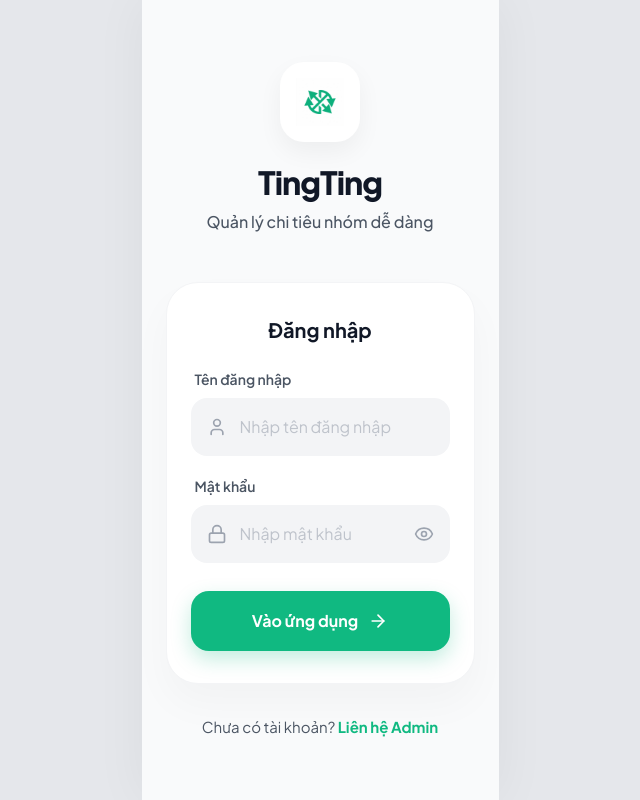
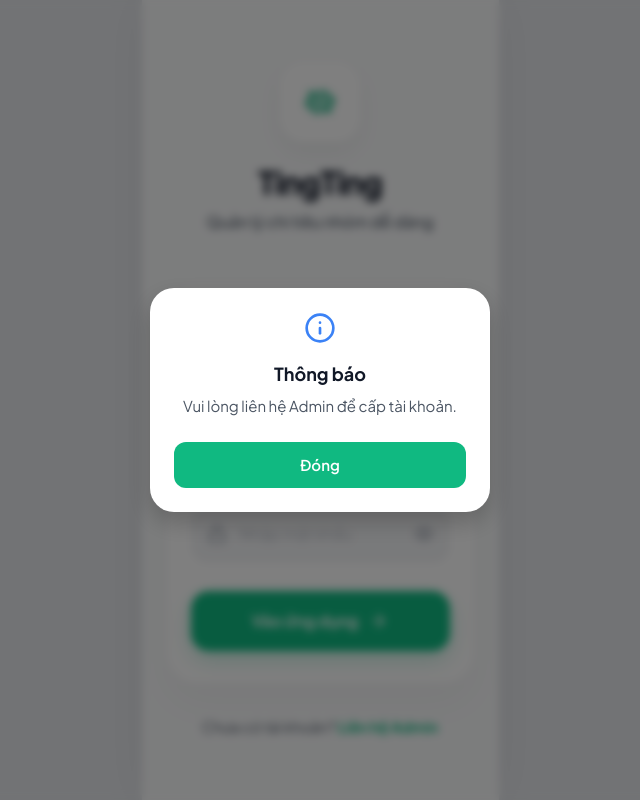
Before and after one commit to nguyenquynhgia-79/ting-ting-app, a React (Vite) app in the folder FE/: page /login in a window 1280 px wide. Both pictures are taken after a click on the button "Liên hệ Admin". Shown: the whole page, without its empty margins (320-960 px from the left). Built offline with nearby package versions, Linux system fonts and the light colour scheme; no server answers.

Commit message:
feat: Replace native window alert/confirm with custom Dialog UI across all pages

```diff
--- a/FE/src/App.tsx
+++ b/FE/src/App.tsx
@@ -13,6 +13,7 @@
 import EditExpense from './pages/EditExpense';
 import { AuthProvider, useAuth } from './hooks/useAuth';
 import { SocketProvider } from './hooks/useSocket';
+import { DialogProvider } from './contexts/DialogContext';
 
 const PrivateRoute = ({ children }: { children: React.ReactNode }) => {
   const { token } = useAuth();
@@ -23,6 +24,7 @@
   return (
     <AuthProvider>
       <SocketProvider>
+        <DialogProvider>
           <div className="container">
             <Router>
             <Routes>
@@ -118,6 +120,7 @@
             </Routes>
           </Router>
         </div>
+        </DialogProvider>
       </SocketProvider>
     </AuthProvider>
   );
--- a/FE/src/components/TransferOwnershipModal.tsx
+++ b/FE/src/components/TransferOwnershipModal.tsx
@@ -1,6 +1,7 @@
 import React, { useState } from 'react';
 import { Crown, X } from 'lucide-react';
 import api from '../services/api';
+import { useDialog } from '../contexts/DialogContext';
 
 interface Member {
   user_id: string;
@@ -23,6 +24,7 @@
 const TransferOwnershipModal: React.FC<Props> = ({ groupId, groupName, members, onSuccess, onClose, isLeaving = false }) => {
   const [selected, setSelected] = useState<string | null>(null);
   const [loading, setLoading] = useState(false);
+  const dialog = useDialog();
 
   const handleTransfer = async () => {
     if (!selected) return;
@@ -31,7 +33,7 @@
       await api.patch(`/groups/${groupId}/transfer-owner`, { newOwnerId: selected });
       onSuccess();
     } catch (err: any) {
-      alert(err.response?.data?.message || 'Chuyển quyền thất bại');
+      dialog.alert({ message: err.response?.data?.message || 'Chuyển quyền thất bại', type: 'error' });
     } finally {
       setLoading(false);
     }
--- /dev/null
+++ b/FE/src/contexts/DialogContext.tsx
@@ -0,0 +1,193 @@
+import React, { createContext, useContext, useState, ReactNode } from 'react';
+import { AlertCircle, CheckCircle, Info } from 'lucide-react';
+
+type DialogType = 'alert' | 'confirm';
+
+interface DialogOptions {
+  title?: string;
+  message: ReactNode;
+  confirmText?: string;
+  cancelText?: string;
+  type?: 'info' | 'warning' | 'error' | 'success';
+}
+
+interface DialogContextValue {
+  alert: (options: DialogOptions | string) => Promise<void>;
+  confirm: (options: DialogOptions | string) => Promise<boolean>;
+}
+
+const DialogContext = createContext<DialogContextValue | undefined>(undefined);
+
+export const useDialog = () => {
+  const context = useContext(DialogContext);
+  if (!context) {
+    throw new Error('useDialog must be used within a DialogProvider');
+  }
+  return context;
+};
+
+interface DialogState extends DialogOptions {
+  isOpen: boolean;
+  dialogType: DialogType;
+  resolve?: (value: any) => void;
+}
+
+export const DialogProvider: React.FC<{ children: ReactNode }> = ({ children }) => {
+  const [dialogState, setDialogState] = useState<DialogState>({
+    isOpen: false,
+    dialogType: 'alert',
+    message: '',
+  });
+
+  const alert = (options: DialogOptions | string): Promise<void> => {
+    return new Promise((resolve) => {
+      const opts = typeof options === 'string' ? { message: options } : options;
+      setDialogState({
+        isOpen: true,
+        dialogType: 'alert',
+        title: opts.title || 'Thông báo',
+        message: opts.message,
+        confirmText: opts.confirmText || 'Đóng',
+        type: opts.type || 'info',
+        resolve,
+      });
+    });
+  };
+
+  const confirm = (options: DialogOptions | string): Promise<boolean> => {
+    return new Promise((resolve) => {
+      const opts = typeof options === 'string' ? { message: options } : options;
+      setDialogState({
+        isOpen: true,
+        dialogType: 'confirm',
+        title: opts.title || 'Xác nhận',
+        message: opts.message,
+        confirmText: opts.confirmText || 'Xác nhận',
+        cancelText: opts.cancelText || 'Hủy bỏ',
+        type: opts.type || 'warning',
+        resolve,
+      });
+    });
+  };
+
+  const handleConfirm = () => {
+    setDialogState((prev) => ({ ...prev, isOpen: false }));
+    if (dialogState.resolve) {
+      dialogState.resolve(dialogState.dialogType === 'confirm' ? true : undefined);
+    }
+  };
+
+  const handleCancel = () => {
+    setDialogState((prev) => ({ ...prev, isOpen: false }));
+    if (dialogState.resolve) {
+      dialogState.resolve(false);
+    }
+  };
+
+  const getIcon = () => {
+    switch (dialogState.type) {
+      case 'warning': return <AlertCircle size={32} color="#F59E0B" />;
+      case 'error': return <AlertCircle size={32} color="#EF4444" />;
+      case 'success': return <CheckCircle size={32} color="#10B981" />;
+      default: return <Info size={32} color="#3B82F6" />;
+    }
+  };
+
+  return (
+    <DialogContext.Provider value={{ alert, confirm }}>
+      {children}
+
+      {dialogState.isOpen && (
+        <div
+          style={{
+            position: 'fixed',
+            top: 0, left: 0, right: 0, bottom: 0,
+            backgroundColor: 'rgba(0, 0, 0, 0.5)',
+            backdropFilter: 'blur(4px)',
+            display: 'flex',
+            alignItems: 'center',
+            justifyContent: 'center',
+            zIndex: 9999,
+            padding: '20px',
+          }}
+          onClick={dialogState.dialogType === 'alert' ? handleConfirm : handleCancel}
+        >
+          <div
+            style={{
+              backgroundColor: 'white',
+              borderRadius: '24px',
+              padding: '24px',
+              width: '100%',
+              maxWidth: '340px',
+              boxShadow: '0 10px 25px rgba(0,0,0,0.2)',
+              display: 'flex',
+              flexDirection: 'column',
+              alignItems: 'center',
+              textAlign: 'center',
+              animation: 'popIn 0.2s cubic-bezier(0.16, 1, 0.3, 1)'
+            }}
+            onClick={(e) => e.stopPropagation()}
+          >
+            <style>
+              {`
+                @keyframes popIn {
+                  from { opacity: 0; transform: scale(0.95); }
+                  to { opacity: 1; transform: scale(1); }
+                }
+              `}
+            </style>
+
+            <div style={{ marginBottom: 16 }}>
+              {getIcon()}
+            </div>
+
+            <h3 style={{ margin: '0 0 8px 0', fontSize: 18, fontWeight: 700, color: 'var(--text-primary)' }}>
+              {dialogState.title}
+            </h3>
+
+            <div style={{ margin: '0 0 24px 0', fontSize: 15, color: 'var(--text-secondary)', lineHeight: 1.5, whiteSpace: 'pre-line' }}>
+              {dialogState.message}
+            </div>
+
+            <div style={{ display: 'flex', gap: 12, width: '100%' }}>
+              {dialogState.dialogType === 'confirm' && (
+                <button
+                  onClick={handleCancel}
+                  style={{
+                    flex: 1,
+                    padding: '12px',
+                    borderRadius: '12px',
+                    backgroundColor: 'var(--surface)',
+                    color: 'var(--text-primary)',
+                    border: '1px solid var(--border)',
+                    fontWeight: 600,
+                    fontSize: 15,
+                    cursor: 'pointer',
+                  }}
+                >
+                  {dialogState.cancelText}
+                </button>
+              )}
+              <button
+                onClick={handleConfirm}
+                style={{
+                  flex: 1,
+                  padding: '12px',
+                  borderRadius: '12px',
+                  backgroundColor: dialogState.type === 'error' ? '#EF4444' : 'var(--primary)',
+                  color: 'white',
+                  border: 'none',
+                  fontWeight: 600,
+                  fontSize: 15,
+                  cursor: 'pointer',
+                }}
+              >
+                {dialogState.confirmText}
+              </button>
+            </div>
+          </div>
+        </div>
+      )}
+    </DialogContext.Provider>
+  );
+};
--- a/FE/src/pages/CreateGroup.tsx
+++ b/FE/src/pages/CreateGroup.tsx
@@ -4,6 +4,7 @@
 import api from '../services/api';
 import { useDebounce } from '../hooks/useDebounce';
 import { uploadFile } from '../services/upload.service';
+import { useDialog } from '../contexts/DialogContext';
 
 const CreateGroup = () => {
   const [name, setName] = useState('');
@@ -17,6 +18,7 @@
   const [coverFile, setCoverFile] = useState<File | null>(null);
   const [coverPreview, setCoverPreview] = useState<string>('');
   const navigate = useNavigate();
+  const dialog = useDialog();
 
   const debouncedSearch = useDebounce(searchQuery, 500);
 
@@ -65,7 +67,7 @@
           await api.patch(`/groups/${groupId}/cover`, { coverUrl });
         } catch (uploadErr) {
           console.error('Cover upload failed (non-fatal)', uploadErr);
-          alert('Tạo nhóm thành công nhưng lỗi upload ảnh đại diện!');
+          dialog.alert({ message: 'Tạo nhóm thành công nhưng lỗi upload ảnh đại diện!', type: 'error' });
         }
       }
       navigate(`/groups/${groupId}`);
--- a/FE/src/pages/Login.tsx
+++ b/FE/src/pages/Login.tsx
@@ -3,6 +3,7 @@
 import { useNavigate } from 'react-router-dom';
 import { useAuth } from '../hooks/useAuth';
 import api from '../services/api';
+import { useDialog } from '../contexts/DialogContext';
 
 const Login = () => {
   const [username, setUsername] = useState('');
@@ -13,6 +14,7 @@
 
   const navigate = useNavigate();
   const { login } = useAuth();
+  const dialog = useDialog();
 
   const handleSubmit = async (e: React.FormEvent) => {
     e.preventDefault();
@@ -178,8 +180,8 @@
           Chưa có tài khoản?{' '}
           <button
             type="button"
-            style={{ color: 'var(--primary)', fontWeight: 700, background: 'none', border: 'none', fontSize: 15 }}
-            onClick={() => alert('Vui lòng liên hệ Admin để cấp tài khoản.')}
+            style={{ color: 'var(--primary)', fontWeight: 700, background: 'none', border: 'none', fontSize: 15, cursor: 'pointer' }}
+            onClick={() => dialog.alert('Vui lòng liên hệ Admin để cấp tài khoản.')}
           >
             Liên hệ Admin
           </button>
```
Also changed, not shown: FE/src/components/BankInfoModal.tsx (+6 -3 lines), FE/src/pages/AddExpense.tsx (+5 -2 lines), FE/src/pages/EditExpense.tsx (+7 -3 lines), FE/src/pages/GroupDetails.tsx (+28 -19 lines), FE/src/pages/Ledger.tsx (+8 -4 lines), FE/src/pages/Profile.tsx (+5 -2 lines), FE/src/pages/SettleUp.tsx (+10 -5 lines). Lines whose indentation alone changed are shown as unchanged.
